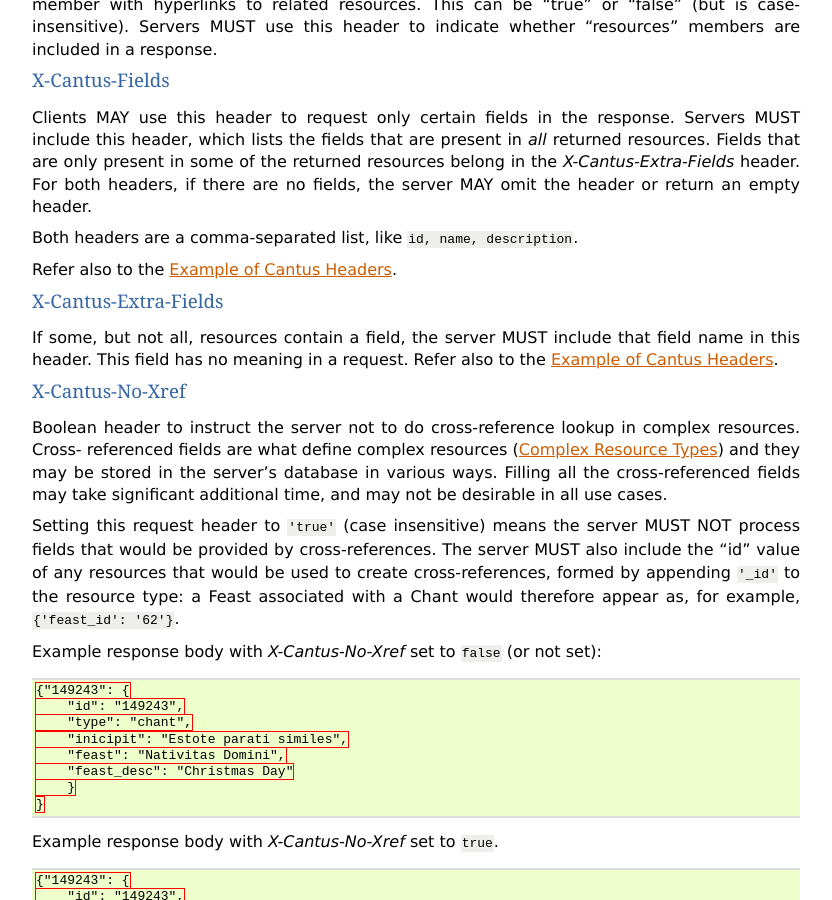
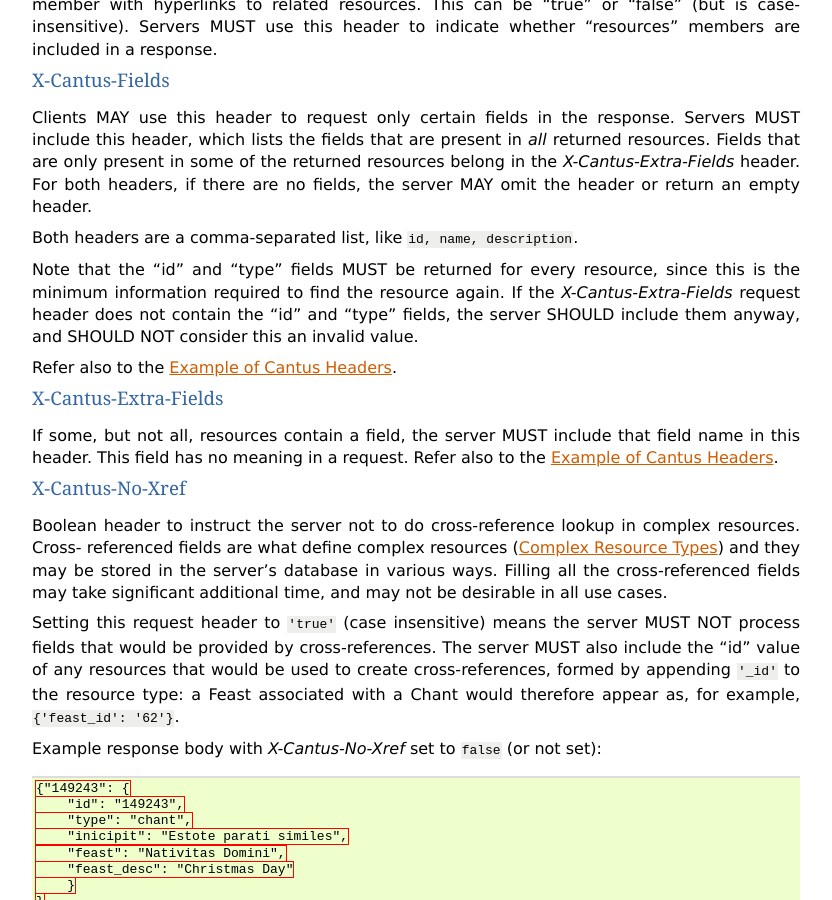
Before and after one commit to CANTUS-Project/api, a Sphinx documentation site: the page built from source/http_headers.rst, in a window 1280 px wide and 900 px high, scrolled down 1954 px. Shown: the whole window, without its empty margins (48-880 px from the left). Built offline with Sphinx 7.4.7, drawn with Linux system fonts in a browser that asks for light colours.

Commit message:
further clarify X-Cantus-Fields

```diff
--- a/source/http_headers.rst
+++ b/source/http_headers.rst
@@ -138,6 +138,11 @@ header. For both headers, if there are no fields, the server MAY omit the header
 header.
 
 Both headers are a comma-separated list, like ``id, name, description``.
+
+Note that the "id" and "type" fields MUST be returned for every resource, since this is the minimum
+information required to find the resource again. If the :http:header:`X-Cantus-Extra-Fields` request
+header does not contain the "id" and "type" fields, the server SHOULD include them anyway, and
+SHOULD NOT consider this an invalid value.
 
 Refer also to the :ref:`cantus header example`.
 
```
